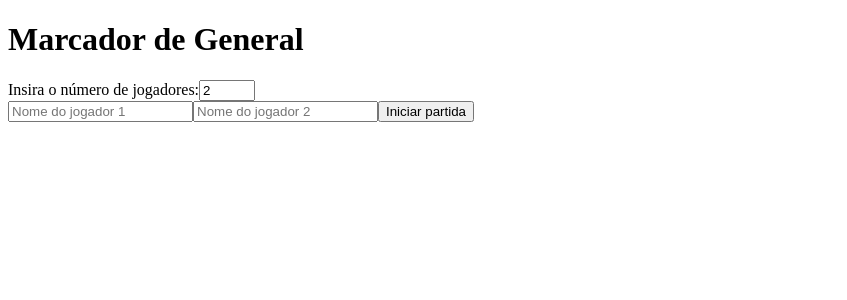
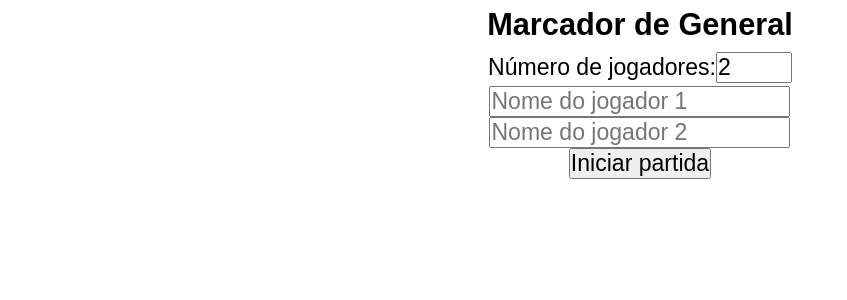
Before and after one commit to gabrielkgg/marcador-general, a React app: page / in a window 1280 px wide. Shown: the top 300 px of the page, without its empty margins (0-847 px from the left). Built offline with nearby package versions, Linux system fonts and the light colour scheme.

Commit message:
início de estilização

```diff
--- a/src/App.jsx
+++ b/src/App.jsx
@@ -1,6 +1,7 @@
 import React, { useState } from 'react';
 import { CadastroJogadores } from './components/CadastroJogadores';
 import { Marcador } from './components/Marcador';
+import './styles/App.scss';
 
 function App() {
     const [partidaIniciada, setPartidaIniciada] = useState(false);
@@ -19,7 +20,7 @@ function App() {
     };
 
     return (
-        <div>
+        <div className="container">
             <h1>Marcador de General</h1>
             {!partidaIniciada ? (
                 <CadastroJogadores onGameStart={handleGameStart} />
--- a/src/components/CadastroJogadores.jsx
+++ b/src/components/CadastroJogadores.jsx
@@ -36,8 +36,9 @@ export function CadastroJogadores({ onGameStart }) {
     };
 
     return (
-        <div>
-            Insira o número de jogadores:
+        <div className="container">
+            <label>
+                Número de jogadores:
                 <input
                     type="number"
                     value={numJogadores}
@@ -45,7 +46,7 @@ export function CadastroJogadores({ onGameStart }) {
                     min="1"
                     max="10"
                 />
-            <div>
+            </label>
             {Array.from({ length: numJogadores }, (_, i) => (
                 <input
                     key={i}
@@ -53,14 +54,10 @@ export function CadastroJogadores({ onGameStart }) {
                     placeholder={`Nome do jogador ${i + 1}`}
                     autoComplete="off"
                     name={nomes[i] || ''}
-                        onChange={(e) =>
-                            handleNomesJogadores(i, e.target.value)
-                        }
+                    onChange={(e) => handleNomesJogadores(i, e.target.value)}
                 />
             ))}
-
             <button onClick={handleSalvar}>Iniciar partida</button>
-            </div>
         </div>
     );
 }
--- /dev/null
+++ b/src/styles/App.scss
@@ -0,0 +1,23 @@
+/* Reset básico de CSS para redefinir estilos padrão do navegador */
+* {
+    margin: 0;
+    padding: 0;
+    box-sizing: border-box;
+    font-size: 1.2rem;
+}
+
+html,
+body {
+    font-family: Arial, sans-serif;
+    line-height: 1.6;
+}
+
+h1 {
+    font-size: 1.6rem;
+}
+
+.container {
+    display: flex;
+    flex-direction: column;
+    align-items: center;
+}
--- a/webpack.config.js
+++ b/webpack.config.js
@@ -16,6 +16,10 @@ module.exports = {
                     loader: 'babel-loader',
                 },
             },
+            {
+                test: /\.scss$/,
+                use: ['style-loader', 'css-loader', 'sass-loader'],
+            },
         ],
     },
     resolve: {
```
Also changed, not shown: package.json (+6 -2 lines), 1 other file (tests, documents, lock files or other folders). Lines whose indentation alone changed are shown as unchanged.
